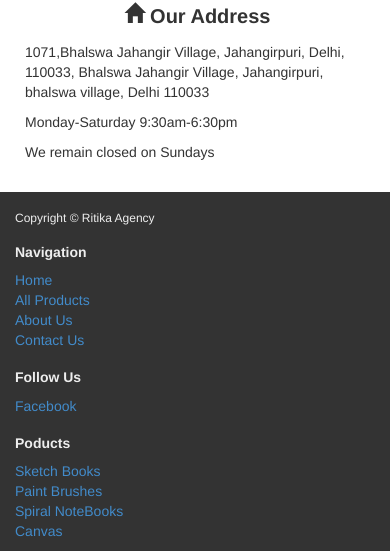
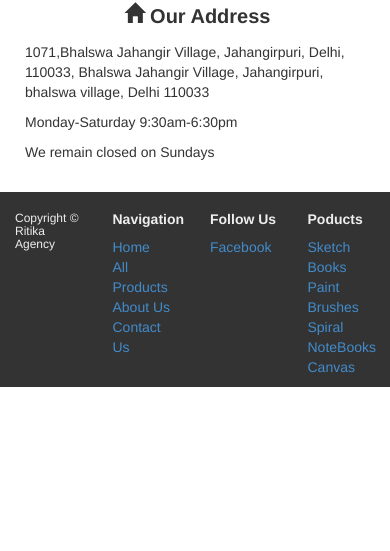
Before and after one commit to ritika137/Art-Craft, a plain HTML site: page index.html in a window 390 px wide. Shown: the part 2692-3243 px from the top of the page. After the commit the page ends 3079 px from the top, so only its background shows below. Drawn offline with nearby package versions, Linux system fonts and the light colour scheme.

Commit message:
'second'

```diff
--- a/index.html
+++ b/index.html
@@ -296,11 +296,11 @@
 	<footer>
     <div class="container">
     <div class="row">
-			<div class="col-sm-3">
+      <div class="col-3">
       <h6>Copyright &copy; Ritika Agency</h6>
       </div><!-- end col-sm-2 -->
 
-			<div class="col-sm-3">
+      <div class="col-3">
         <h5><b>Navigation</b></h5>
         <ul class="unstyled">
           <li><a href="#">Home</a></li>
@@ -310,14 +310,14 @@
         </ul>
       </div><!-- end col-sm-2 -->
 
-			<div class="col-sm-3">
+      <div class="col-3">
         <h5><b>Follow Us</b></h5>
         <ul class="unstyled">
           <li><a href="https://www.facebook.com/Ritika-artcraft-103374936925426/?ref=aymt_homepage_panel" target="_blank">Facebook</a></li>
         </ul>
       </div><!-- end col-sm-2 -->
 
-			<div class="col-sm-3">
+      <div class="col-3">
         <h5><b>Poducts</b></h5>
         <ul class="unstyled">
           <li><a href="#">Sketch Books</a></li>
```
Also changed, not shown: AllProducts.html (+8 -0 lines), MultiUseSheets.html (+15 -0 lines), SketchFile.html (+5 -0 lines). Lines whose indentation alone changed are shown as unchanged.
